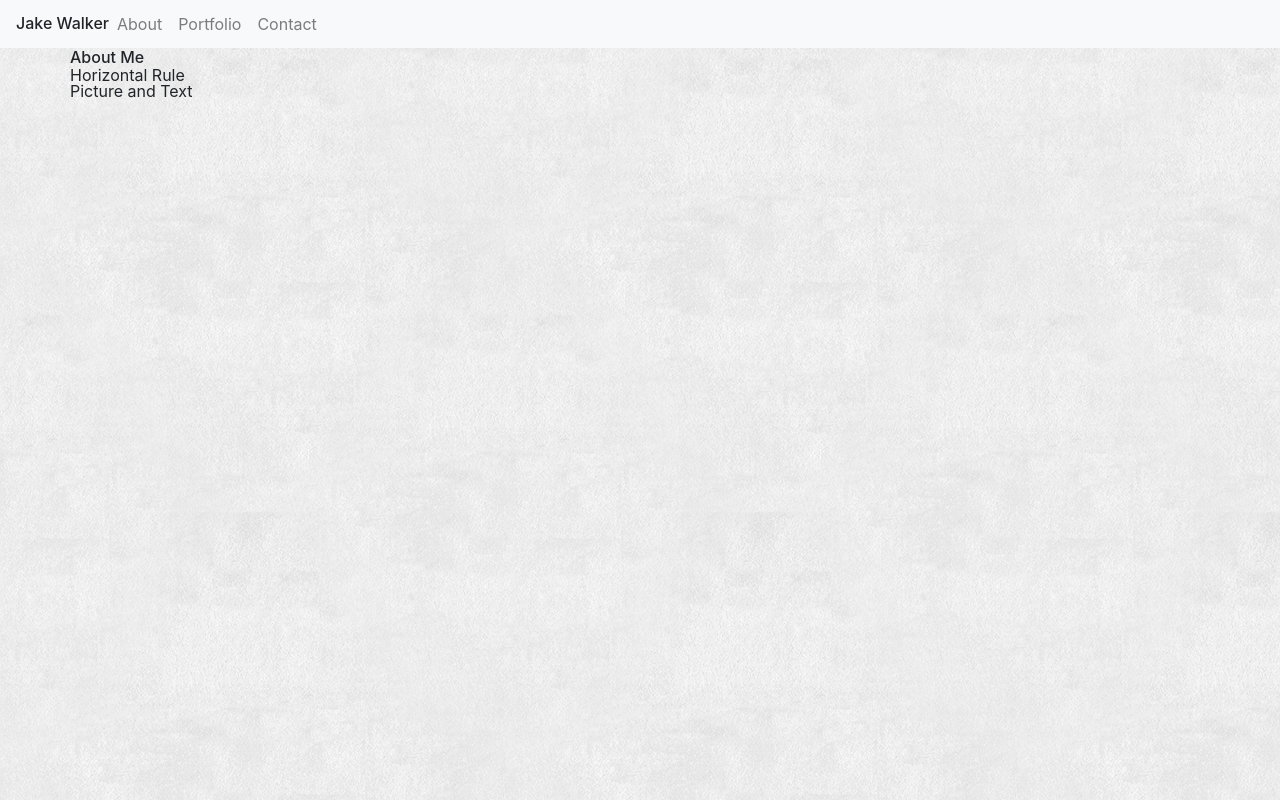
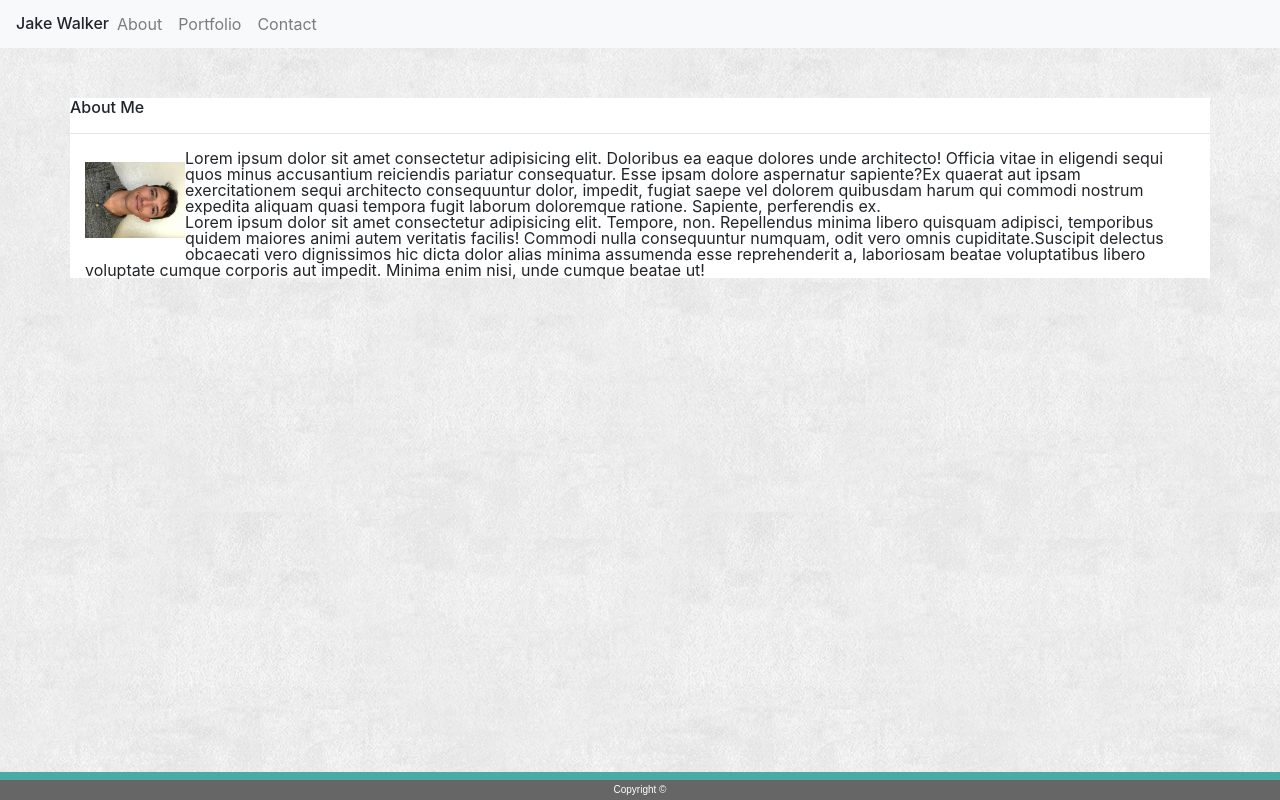
Before and after one commit to jcw2865/homework-2, a plain HTML site: page index.html in a window 1280 px wide. Drawn offline with nearby package versions, Linux system fonts and the light colour scheme.

Commit message:
Finished adding html to index.html. Style still needs to be added to it.

```diff
--- a/assets/css/style2.css
+++ b/assets/css/style2.css
@@ -1,3 +1,40 @@
 body {
     background-image: url(../images/extra_clean_paper.png);
 }
+
+hr {
+    width: 100%;
+}
+
+.photobox {
+    width: 100px;
+    height: 100px;
+    float: left;
+}
+
+img {
+    height: 100%;
+    width: 100%;
+    object-fit: contain;
+    transform: rotate(90deg);
+}
+
+.container {
+    background-color: white;
+    margin-top: 50px;
+}
+
+footer {
+    background-color: #666666;
+    border-top: 8px solid #4aaaa5;
+    position: fixed;
+    left: 0;
+    bottom: 0;
+    width: 100%;
+    background-color: #666666;
+    color: white;
+    text-align: center;
+    font-family: 'Arial', 'Helvetica Neue', Helvetica, sans-serif;
+    padding: 5px;
+    font-size: 10px;
+}
--- a/index.html
+++ b/index.html
@@ -46,13 +46,43 @@
             <h2>About Me</h2>
         </div>
         <div class="row">
-            Horizontal Rule
+            <hr>
         </div>
-        <div class="row">
-            Picture and Text
+        <div class="row d-flex align-content-start flex-wrap">
+
+            <!-- Column Container for Photo and Text -->
+            <div class="col-md-12">
+
+                <!-- Container for Photo -->
+                <div class="photobox">
+                    <img src="../homework-2/assets/images/IMG_3836.jpeg" alt="Jake Walker">
+                </div>
+
+                <!-- Container for Text -->
+                <div class="text">
+                    <p>Lorem ipsum dolor sit amet consectetur adipisicing elit. Doloribus ea eaque dolores unde
+                        architecto!
+                        Officia vitae in eligendi sequi quos minus accusantium reiciendis pariatur consequatur. Esse
+                        ipsam
+                        dolore aspernatur sapiente?Ex quaerat aut ipsam exercitationem sequi architecto consequuntur
+                        dolor,
+                        impedit, fugiat saepe vel dolorem quibusdam harum qui commodi nostrum expedita aliquam quasi
+                        tempora
+                        fugit laborum doloremque ratione. Sapiente, perferendis ex.
+                    </p>
+                    <p>Lorem ipsum dolor sit amet consectetur adipisicing elit. Tempore, non. Repellendus minima libero
+                        quisquam adipisci, temporibus quidem maiores animi autem veritatis facilis! Commodi nulla
+                        consequuntur numquam, odit vero omnis cupiditate.Suscipit delectus obcaecati vero dignissimos
+                        hic dicta dolor alias minima assumenda esse reprehenderit a, laboriosam beatae voluptatibus
+                        libero voluptate cumque corporis aut impedit. Minima enim nisi, unde cumque beatae ut!
+                    </p>
+                </div>
+            </div>
         </div>
     </div>
 
+    <!--Footer-->
+    <footer>Copyright ©</footer>
 </body>
 
 </html>
```
